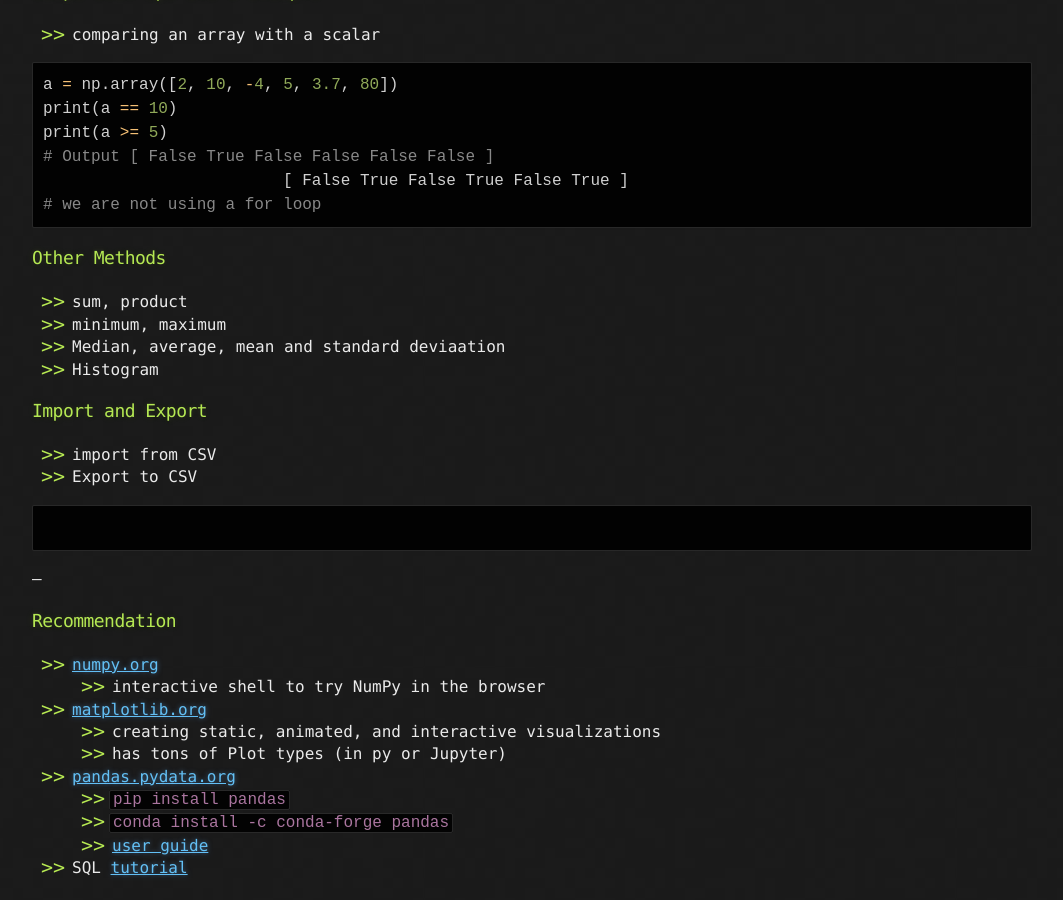
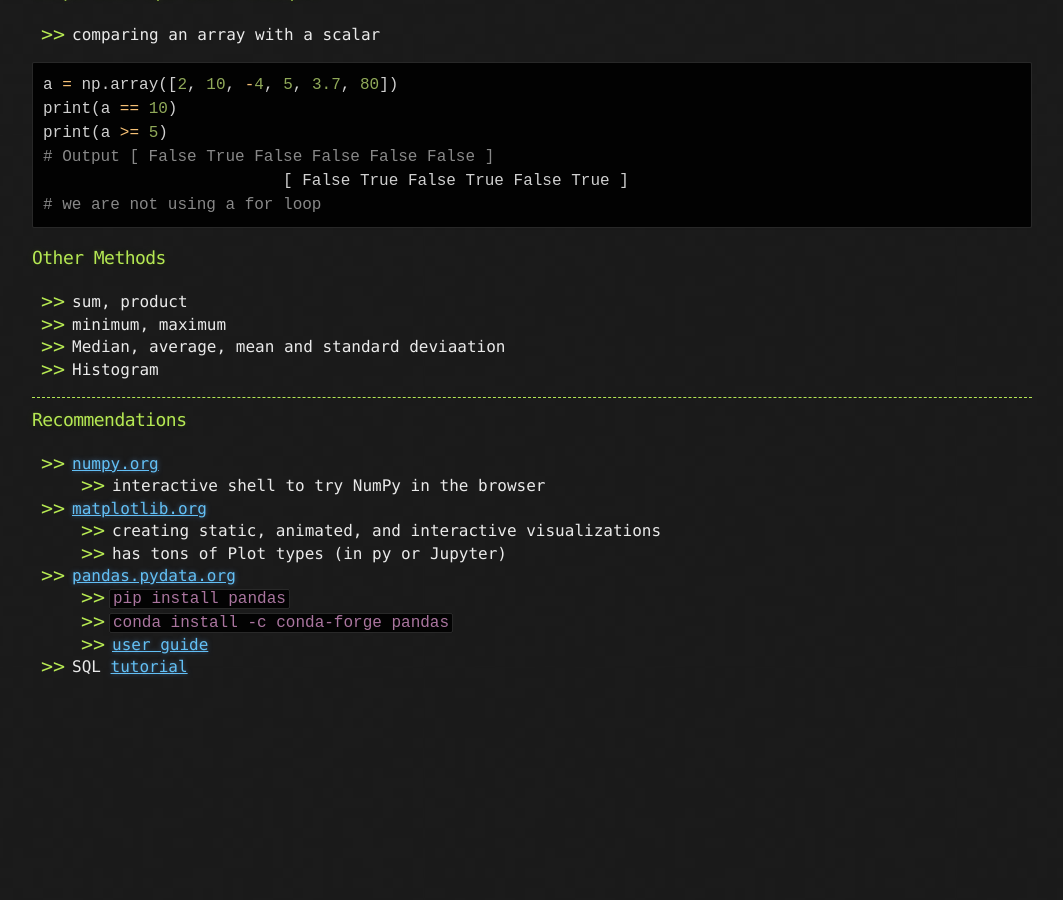
Before and after one commit to sciustechnologia/sciustechnologia.github.io, a Jekyll site: the page built from data/10_01.md, in a window 1280 px wide and 900 px high, scrolled down 3057 px. Shown: the whole window, without its empty margins (108-1171 px from the left). Built offline with Jekyll 4.4.1, drawn with Linux system fonts in a browser that asks for light colours; after the commit the page ends 3756 px from its top, so only the background shows below that.

Commit message:
Update 10_01.md

````diff
--- a/data/10_01.md
+++ b/data/10_01.md
@@ -150,19 +150,9 @@ print(a >= 5)
 * Median, average, mean and standard deviaation
 * Histogram
 
+---
 
-### Import and Export
-
-* import from CSV
-* Export to CSV
-
-```python
-
-```
-
---
-
-### Recommendation
+### Recommendations
 
 * [numpy.org](https://numpy.org/)
   * interactive shell to try NumPy in the browser
````
